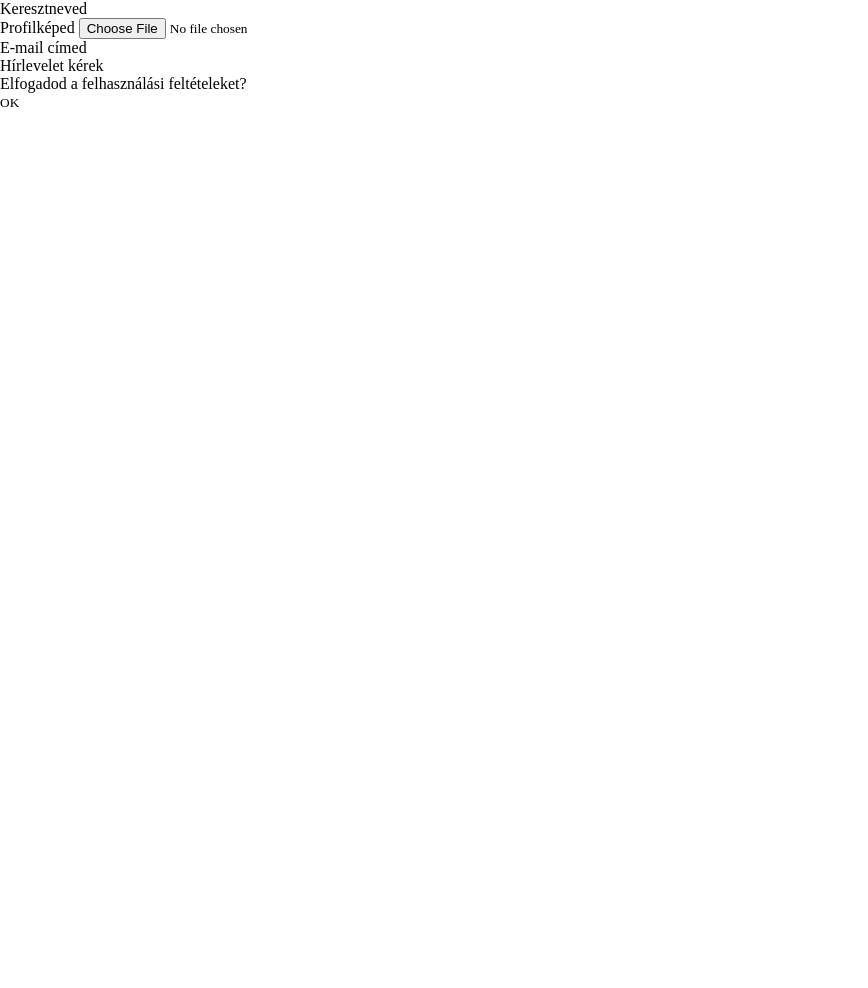
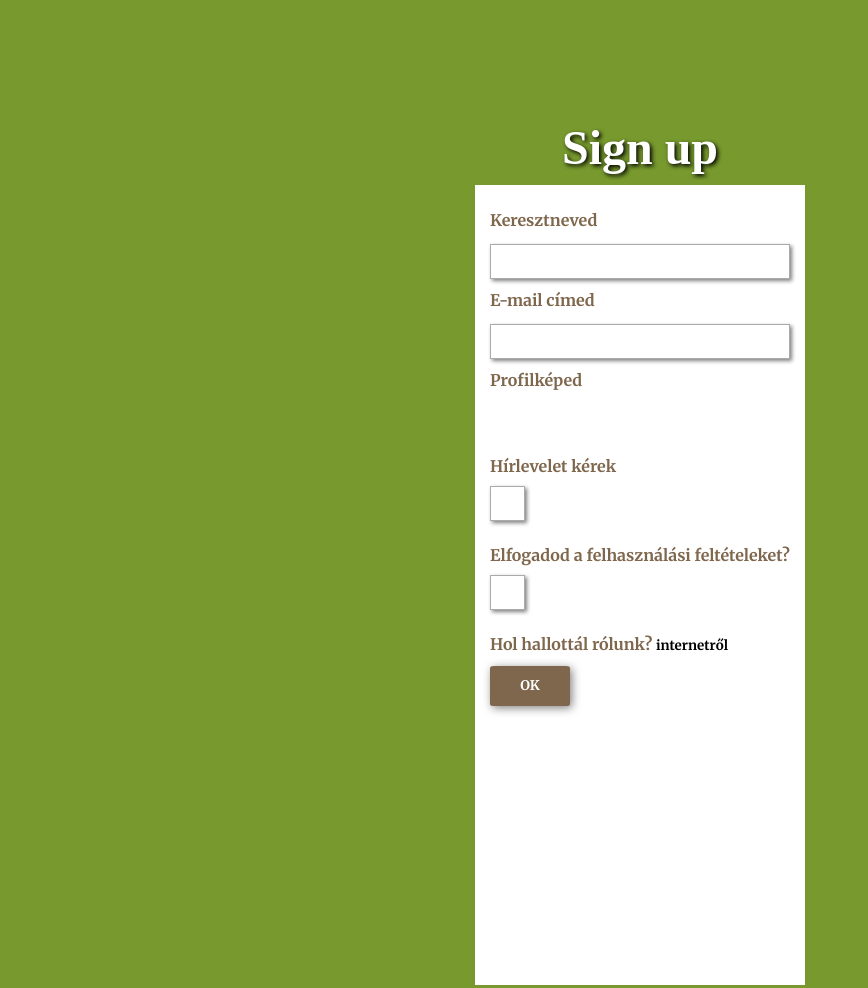
Before and after one commit to enikobuza/w7-practices, a plain HTML site: page index.html in a window 1280 px wide. Shown: the whole page, without its empty margins (0-868 px from the left). Before the commit the page ends 800 px from the top, so only its background shows below. Drawn offline with nearby package versions, Linux system fonts and the light colour scheme; files that its build step writes are made by us from their sources.

Commit message:
css task

```diff
--- a/index.html
+++ b/index.html
@@ -9,8 +9,14 @@
     <link rel="stylesheet" href="style.css">
     <script src="script.js"></script>
 
+    <link rel="preconnect" href="https://fonts.googleapis.com">
+    <link rel="preconnect" href="https://fonts.gstatic.com" crossorigin>
+    <link href="https://fonts.googleapis.com/css2?family=Merriweather:wght@700&family=Varela+Round&display=swap" rel="stylesheet">
+
 </head>
 <body>
-    <div id="root"></div>
+    <div id="root">
+        <h1>Sign up</h1>
+    </div>
 </body>
 </html>
--- a/script.js
+++ b/script.js
@@ -26,18 +26,42 @@ Az arrownak az a hátránya, hogy metódusként nem tudjuk használni
 const inputElement = (type, name, label) => {
     return `
     <div>
-    <label>${label}</label>
+    <label>${label}</label><br>
     <input type="${type}" name="${name}">
     </div>`;
 }
 
+
+const selectElement = (type, name, label, selectOptions) => {
+    let optionElements = "";
+    for (const option of selectOptions) {
+        optionElements += `
+            <option>${option}</option>
+        `;
+    }
+    return `
+    <div>
+        <label>${label} </label>
+
+        <${type} name="${name}">
+            ${optionElements}
+        </${type}>
+    </div>`
+}
+
+/*
+const formElement = '<form id="form">' + inputElement("text", "firstName", "Keresztneved") + inputElement("file", "profilePic", "Profilképed") + inputElement("email", "personal", "E-mail címed") + inputElement("checkbox", "newsLetter", "Hírlevelet kérek") + inputElement("checkbox", "terms", "Elfogadod a felhasználási feltételeket?") + selectElement("select", "where", "Hol hallottál rólunk?", ["internetről", "ismerőstől", "egyéb"]) + '<button>OK</button>'
+
+
+*/
 const formElement = `
         <form id="form">
             ${inputElement("text", "firstName", "Keresztneved")}
+            ${inputElement("email", "personal", "E-mail címed")}
             ${inputElement("file", "profilePic", "Profilképed")}
-        ${inputElement("email", "personal", "E-mail címed")}
-        ${inputElement("radio", "newsLetter", "Hírlevelet kérek")}
+            ${inputElement("checkbox", "newsLetter", "Hírlevelet kérek")}
             ${inputElement("checkbox", "terms", "Elfogadod a felhasználási feltételeket?")}
+            ${selectElement("select", "where", "Hol hallottál rólunk?", ["internetről", "ismerőstől", "egyéb"])}
             <button>OK</button>
         </form>
 `;
@@ -45,16 +69,26 @@ const formElement = `
 const formSubmit = (event) => {
     event.preventDefault(); /* ne töltse újra az oldalt */
     console.log(event);
-    event.target.classList.add("submitted");
+    const et = event.target;
+    et.classList.add("submitted");
+    let etValue = et.querySelector(`select[name="where"]`).value;
+    console.log(etValue);
 
 }
 
 const inputEvent = (event) => {
     console.log(event.target.value);
-    if (event.target.name === "firstName" ) {
+    if (event.target.getAttribute("name") === "firstName" ) {
         document.getElementById("inputValueContent").innerHTML = event.target.value
     };
 }
+/*
+function addImg() {
+    let img = document.createElement('img');
+    img.src = "/pic01.png";
+    document.getElementById("form").appendChild(img);
+}
+*/
 
 function loadEvent() {
     const root = document.getElementById("root");
@@ -65,12 +99,12 @@ function loadEvent() {
 
     const form = document.getElementById("form");
     form.addEventListener("submit", formSubmit);
+    //form.insertAdjacentHTML("beforeend", addImg);
 
     const inputList = form.querySelectorAll("input");   //inputList változó(az összes input (type, name) kerül bele)
     for (const input of inputList) {
         input.addEventListener("input", inputEvent);
     }
-
 }
 
 window.addEventListener("load", loadEvent)
--- a/style.scss
+++ b/style.scss
@@ -34,3 +34,72 @@ select{
   -webkit-appearance: none !important;
   border-radius: 0;
 }
+body {
+  background-color: rgb(119, 153, 45);
+}
+
+
+#root {
+  display: flex;
+  flex-direction: column;
+  justify-content: flex-start;
+  align-items: center;
+  margin: 80px 20px 20px;
+  padding: 40px;
+}
+
+h1 {
+  color: white;
+  font-size: xxx-large;
+  margin-bottom: 10px;
+  text-shadow: 2px 2px 4px #000000;
+}
+
+#form {
+  margin: auto;
+  height: 100vh;
+  width: fit-content;
+
+  padding: 15px;
+  line-height: 40px;
+  background-color: white;
+  color: rgb(127, 103, 77);
+  font-family: 'Merriweather', serif;
+}
+
+input[type=text],
+input[type=email] {
+  border: 1px solid #aaaaaa;
+  box-shadow: 2px 2px 4px gray;
+  width: 100%;
+  height: 35px;
+}
+
+input[type=file] {
+  height: 35px;
+  opacity: 0;
+}
+
+input[type=checkbox] {
+  height: 35px;
+  width: 35px;
+  border: 1px solid #aaaaaa;
+  color: rgb(127, 103, 77);
+  box-shadow: 2px 2px 4px gray;
+
+
+ }
+
+button {
+  height: 40px;
+  width: 80px;
+  background-color: rgb(127, 103, 77);
+  color:white;
+  border-radius: 5%;
+  box-shadow: 2px 2px 10px  gray;
+}
+
+form :nth-child()  {
+display: flex;
+justify-content: center;
+}
```
Also changed, not shown: pic01.png (added), style.css (added), 1 other file. Lines whose indentation alone changed are shown as unchanged.
